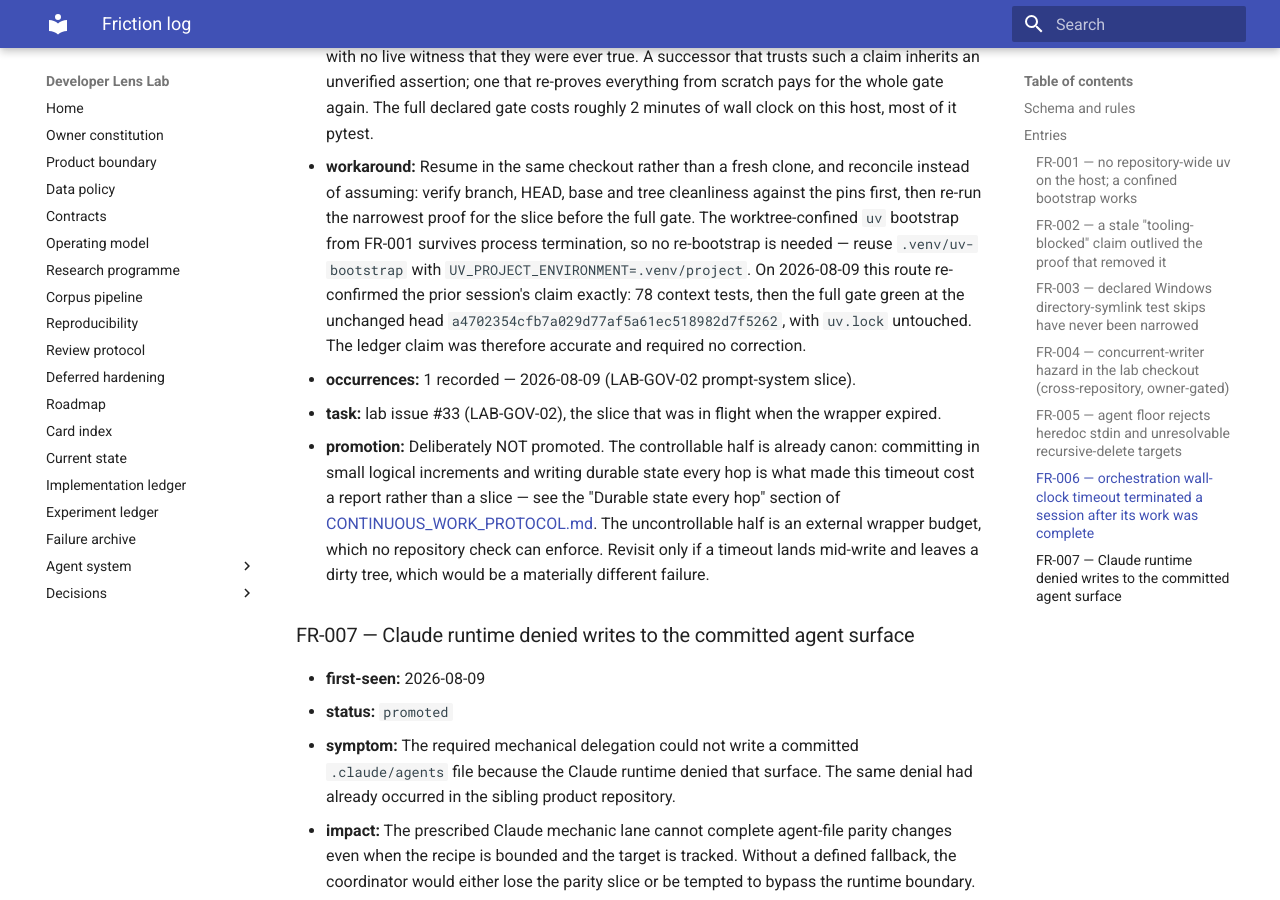
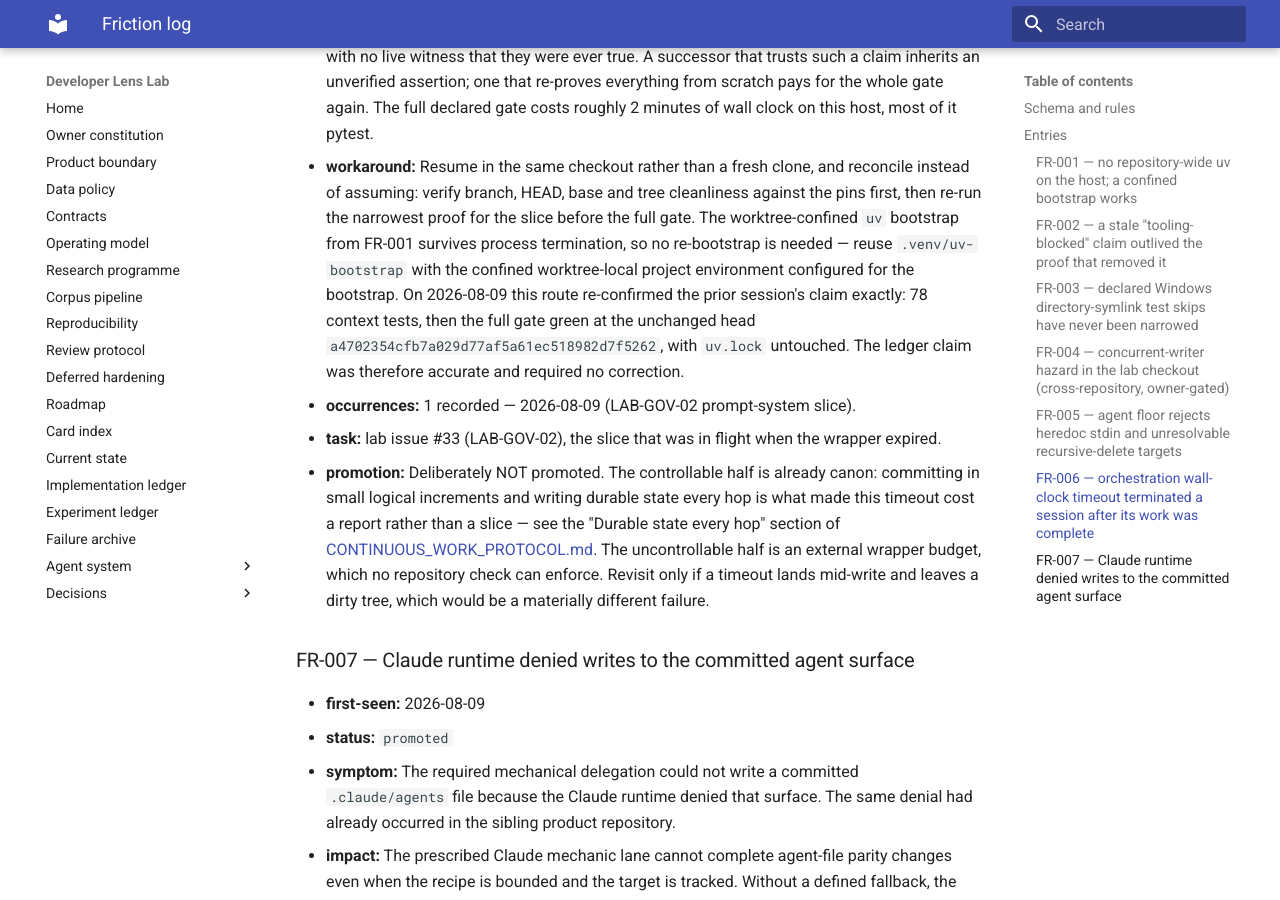
Before and after one commit to Chris0Jeky/developer-lens-lab, an MkDocs documentation site: the page built from docs/agent-system/FRICTION_LOG.md, in a window 1280 px wide and 900 px high, scrolled down 5697 px. Built offline with MkDocs 1.6.1 and Material for MkDocs 9.7.7, drawn with Linux system fonts in a browser that asks for light colours; some of the changed text lies outside the part shown.

Commit message:
docs: correct prompt-system P1 feedback

```diff
--- a/docs/agent-system/FRICTION_LOG.md
+++ b/docs/agent-system/FRICTION_LOG.md
@@ -60,7 +60,7 @@ Rules that bind entries:
 - **symptom:** No `uv` executable is resolvable on this host's PATH, so the `uv …` commands in the
   run-and-prove table of `CLAUDE.md` cannot be invoked as written. A worktree-confined bootstrap —
   a standard-library virtual environment, `pip install "uv>=0.12.2,<0.13"` into it, and the literal
-  `uv` executable from that environment with `UV_PROJECT_ENVIRONMENT` pointed at a project
+  `uv` executable from that environment configured for a confined worktree-local project
   environment — resolves `uv 0.12.3` and runs `uv sync --locked --all-groups` and the full declared
   gate successfully.
 - **impact:** A session that reads the run-and-prove table literally concludes the repository cannot
@@ -198,7 +198,8 @@ cheap workaround and none of them blocked a lane.
   assuming: verify branch, HEAD, base and tree cleanliness against the pins first, then re-run the
   narrowest proof for the slice before the full gate. The worktree-confined `uv` bootstrap from
   FR-001 survives process termination, so no re-bootstrap is needed — reuse
-  `.venv/uv-bootstrap` with `UV_PROJECT_ENVIRONMENT=.venv/project`. On 2026-08-09 this route
+  `.venv/uv-bootstrap` with the confined worktree-local project environment configured for the
+  bootstrap. On 2026-08-09 this route
   re-confirmed the prior session's claim exactly: 78 context tests, then the full gate green at the
   unchanged head `a4702354cfb7a029d77af5a61ec518982d7f5262`, with `uv.lock` untouched. The ledger
   claim was therefore accurate and required no correction.
```
Also changed, not shown: .claude/agents/dll-scout.md (+2 -4 lines), docs/IMPLEMENTATION_LEDGER.md (+2 -2 lines), docs/agent-system/MAINTENANCE_PROTOCOL.md (+2 -2 lines).
